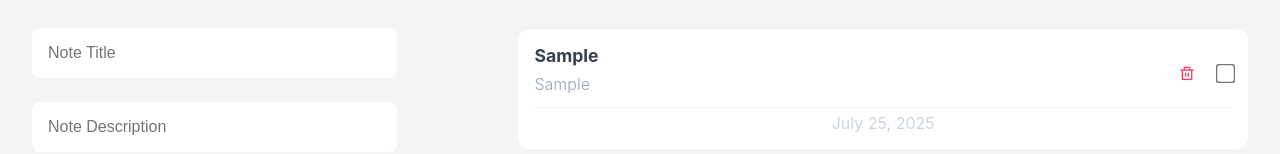
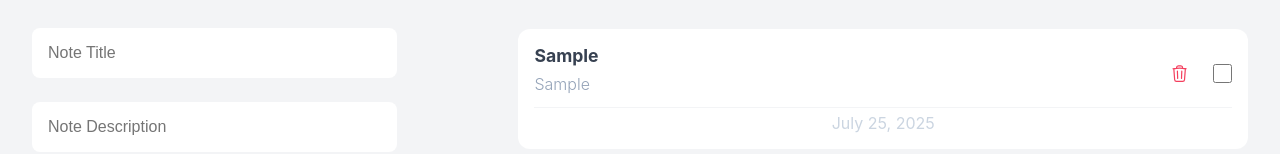
Before and after one commit to RamtinImani/light-notes, a React (Vite) app: page / in a window 1280 px wide. Both pictures are taken after typing "Sample", "Sample" into the empty fields and a click on the button "Add New Note". Shown: the part 169-323 px from the top of the page. Built offline with nearby package versions, Linux system fonts and the light colour scheme.

Commit message:
Change trash icon and checkbox styles

```diff
--- a/index.html
+++ b/index.html
@@ -13,10 +13,6 @@
       content="notes, note-taking, note-app, note-taking-app, note-taking-app-free, note-taking-app-online, note-taking-app-online-free"
     />
     <title>Light Notes | Your Personal Notes</title>
-    <link
-      href="https://cdn.jsdelivr.net/npm/remixicon@4.5.0/fonts/remixicon.css"
-      rel="stylesheet"
-    />
   </head>
   <body>
     <div id="root"></div>
--- a/package.json
+++ b/package.json
@@ -10,6 +10,7 @@
     "preview": "vite preview"
   },
   "dependencies": {
+    "@heroicons/react": "^2.2.0",
     "react": "^19.1.0",
     "react-dom": "^19.1.0"
   },
--- a/src/App.css
+++ b/src/App.css
@@ -92,9 +92,19 @@
 }
 
 .note-item__header .trash {
-  font-size: 1rem;
+  width: 1.2rem;
+  height: 1.2rem;
+}
+
+.remove {
+  width: 1.2rem;
+  height: 1.2rem;
   color: var(--rose-500);
-  background: none;
+}
+
+.complete {
+  width: 1.2rem;
+  height: 1.2rem;
 }
 
 .note-item__footer {
--- a/src/components/NoteItem.jsx
+++ b/src/components/NoteItem.jsx
@@ -1,3 +1,5 @@
+import { TrashIcon } from "@heroicons/react/24/outline";
+
 function NoteItem({ note, onDeleteNote, onCompleteNote }) {
   //! date options
   const options = {
@@ -16,11 +18,12 @@ function NoteItem({ note, onDeleteNote, onCompleteNote }) {
 
         <div className="actions">
           <button className="trash" onClick={() => onDeleteNote(note.id)}>
-            <i className="ri-delete-bin-line"></i>
+            <TrashIcon className="remove" />
           </button>
 
           <input
             onChange={onCompleteNote}
+            className="complete"
             type="checkbox"
             name={note.title}
             id={note.id}
--- a/src/index.css
+++ b/src/index.css
@@ -48,10 +48,6 @@ h2 {
   color: var(--text-700);
 }
 
-input[type="checkbox"] {
-  transform: scale(1.5);
-}
-
 select {
   padding: 0.5rem 1rem;
   outline: none;
```
Also changed, not shown: 1 other file (tests, documents, lock files or other folders).
